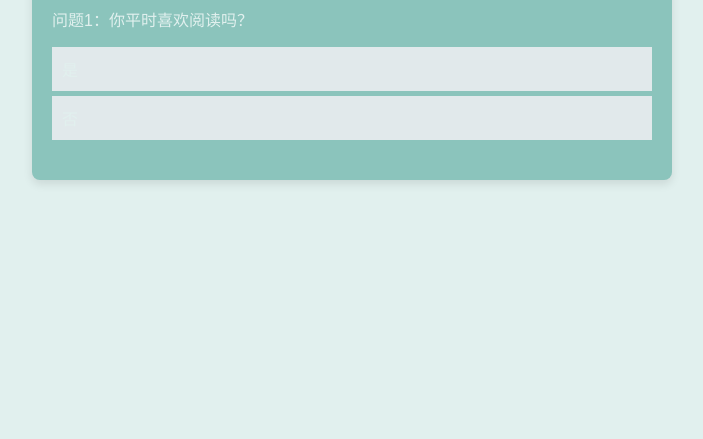
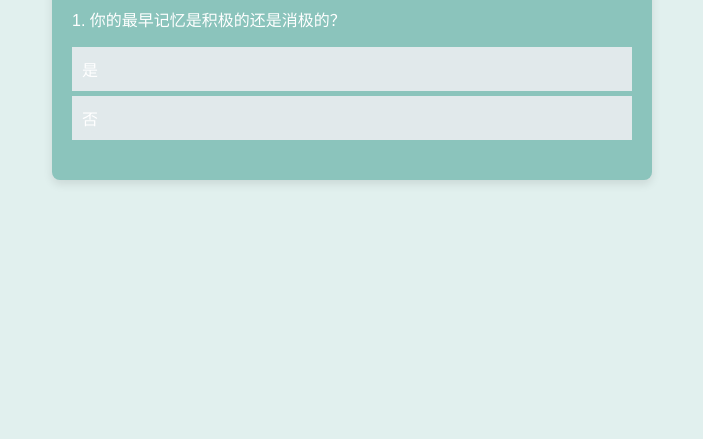
Before and after one commit to leoliu0618/leoliu0618.github.io, a plain HTML site: page index.html in a window 1280 px wide. Shown: the part 361-800 px from the top of the page, without its empty margins (288-991 px from the left). Drawn offline with Linux system fonts and the light colour scheme.

Commit message:
Update index.html

```diff
--- a/index.html
+++ b/index.html
@@ -6,22 +6,23 @@
     <style>
         body {
             font-family: 'Arial', sans-serif;
-            background: #e1f0ee; /* Soft pastel background */
+            background: #e1f0ee;
             margin: 0;
             padding: 0;
             display: flex;
             justify-content: center;
             align-items: center;
             height: 100vh;
-            color: #e1f0ee; /* Set default text color to white */
+            color: #ffffff;
         }
         .container {
             width: 80%;
             max-width: 600px;
-            background: #8bc4bc; /* Dark background for contrast with white text */
+            background: #8bc4bc;
             padding: 20px;
             border-radius: 8px;
             box-shadow: 0 4px 10px rgba(0,0,0,0.1);
+            box-sizing: border-box; /* Ensures padding is included in width */
         }
         h1 {
             text-align: center;
@@ -38,7 +39,7 @@
         }
         label {
             padding: 10px;
-            background-color: #eceff1e3; /* Light grey for labels, updated to maintain readability */
+            background-color: #eceff1e3;
             display: block;
             margin-bottom: 5px;
             cursor: pointer;
@@ -48,10 +49,29 @@
             display: none;
         }
         label:hover {
-            background-color: #4caf50; /* Darker grey on hover */
+            background-color: #4caf50;
         }
         .selected {
-            background-color: #4b2643; /* Green background for selected options */
+            background-color: #4b2643;
+            color: white;
+        }
+
+        /* Responsive adjustments */
+        @media (max-width: 768px) {
+            body {
+                height: auto;
+                min-height: 100vh;
+                padding: 20px;
+            }
+            .container {
+                width: 100%;
+                max-width: none;
+                padding: 10px;
+                box-shadow: 0 2px 5px rgba(0,0,0,0.1);
+            }
+            label {
+                font-size: 14px; /* Adjust font size for smaller screens */
+            }
         }
     </style>
 </head>
@@ -59,36 +79,62 @@
     <div class="container">
         <h1>心理测评问卷</h1>
         <form id="quizForm">
-            <div class="question active" id="q1">
-                <p>问题1：你平时喜欢阅读吗？</p>
-                <div class="options">
-                    <label onclick="nextQuestion(1, this)">是<input type="radio" name="q1" value="yes"></label>
-                    <label onclick="nextQuestion(1, this)">否<input type="radio" name="q1" value="no"></label>
-                </div>
-            </div>
-            <!-- Continue this pattern for more questions -->
+            <!-- Questions will be dynamically generated here -->
         </form>
     </div>
     <script>
-        function nextQuestion(current, selectedLabel) {
-            // Highlight the selected label
-            var labels = document.querySelectorAll('#q' + current + ' label');
-            labels.forEach(function(label) {
-                label.classList.remove('selected');
+        const questions = [
+            { question: "1. 你的最早记忆是积极的还是消极的？", options: ["是", "否"] },
+            { question: "2. 在你的童年家庭中，谁是决策者？", options: ["父亲", "母亲", "其他家庭成员"] },
+            { question: "3. 你是否曾在童年感觉被误解？", options: ["是", "否"] },
+            { question: "4. 你童年最好的朋友对你有何种影响？", options: ["积极的", "消极的", "无特别影响"] },
+            { question: "5. 你小时候害怕的事情现在还害怕吗？", options: ["是", "否"] },
+            { question: "6. 你小时候经常梦到什么？", options: ["追逐", "飞翔", "掉落", "其他"] },
+            { question: "7. 你童年时期最喜欢的游戏反映了哪些性格特点？", options: ["领导力", "创造力", "团队合作", "独立性"] },
+            { question: "8. 你是否认为有童年的某一刻定义了你今天的部分身份？", options: ["是", "否"] },
+            { question: "9. 你小时候最不喜欢哪门课？", options: ["数学", "语文", "英语", "科学", "其他"] },
+            { question: "10. 童年中的一次旅行如何影响了你对世界的看法？", options: ["拓宽了视野", "增加了好奇心", "无影响", "其他"] },
+            { question: "11. 小时候，你如何处理失望和挫折？", options: ["哭泣", "发脾气", "寻找解决方案", "忽略"] },
+            { question: "12. 你童年最珍贵的一件物品现在对你意味着什么？", options: ["非常重要", "有一定意义", "无意义", "已遗忘"] },
+            { question: "13. 你是否有童年梦想未能实现？", options: ["是", "否"] },
+            { question: "14. 童年时期家庭中有无特定的传统或习俗？", options: ["是", "否"] },
+            { question: "15. 你是否曾在童年经历极度恐惧？", options: ["是", "否"] },
+            { question: "16. 童年时期对你影响最大的老师教会了你什么？", options: ["勇敢", "诚实", "努力", "尊重", "其他"] },
+            { question: "17. 你是否在童年时期有过自豪的成就？", options: ["是", "否"] },
+            { question: "18. 你小时候最常听的音乐或歌曲对你的音乐品味有何影响？", options: ["极大影响", "一定影响", "无影响"] },
+            { question: "19. 你是否经历过童年家庭变动？", options: ["是", "否"] },
+            { question: "20. 你认为哪一件童年事情最影响了你的自信心？", options: ["成功的经历", "失败的经历", "家庭的支持", "老师的鼓励", "其他"] },
+            { question: "21. 童年因别人的话改变了看法或行动吗？", options: ["是", "否"] }
+        ];
+
+        window.onload = generateQuestions;
+        function generateQuestions() {
+            const form = document.getElementById('quizForm');
+            questions.forEach((item, index) => {
+                const div = document.createElement('div');
+                div.className = 'question' + (index === 0 ? ' active' : '');
+                div.id = 'q' + (index + 1);
+                div.innerHTML = `<p>${item.question}</p><div class="options">` +
+                                item.options.map(option => `<label onclick="selectOption(${index + 1}, this)">` +
+                                `${option}<input type="radio" name="q${index + 1}" value="${option}"></label>`).join('') + `</div>`;
+                form.appendChild(div);
             });
+        }
+
+        function selectOption(current, selectedLabel) {
+            const labels = document.querySelectorAll('#q' + current + ' label');
+            labels.forEach(label => label.classList.remove('selected'));
             selectedLabel.classList.add('selected');
-
-            // Proceed to the next question after a short delay
-            setTimeout(function() {
-                var currentQuestion = document.getElementById('q' + current);
-                var nextQuestion = document.getElementById('q' + (current + 1));
+            setTimeout(() => {
+                const currentQuestion = document.getElementById('q' + current);
+                const nextQuestion = document.getElementById('q' + (current + 1));
                 if (nextQuestion) {
                     currentQuestion.classList.remove('active');
                     nextQuestion.classList.add('active');
                 } else {
                     alert('这是最后一道题。');
                 }
-            }, 500); // Delay can be adjusted based on user experience requirements
+            }, 500);
         }
     </script>
 </body>
```
